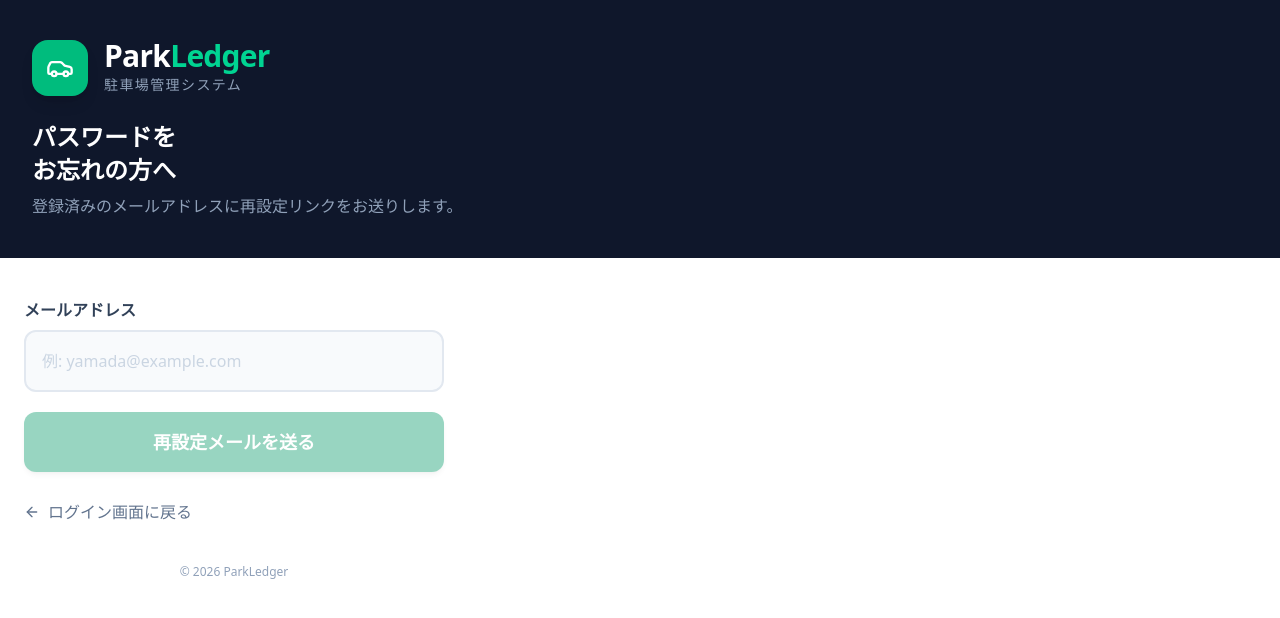
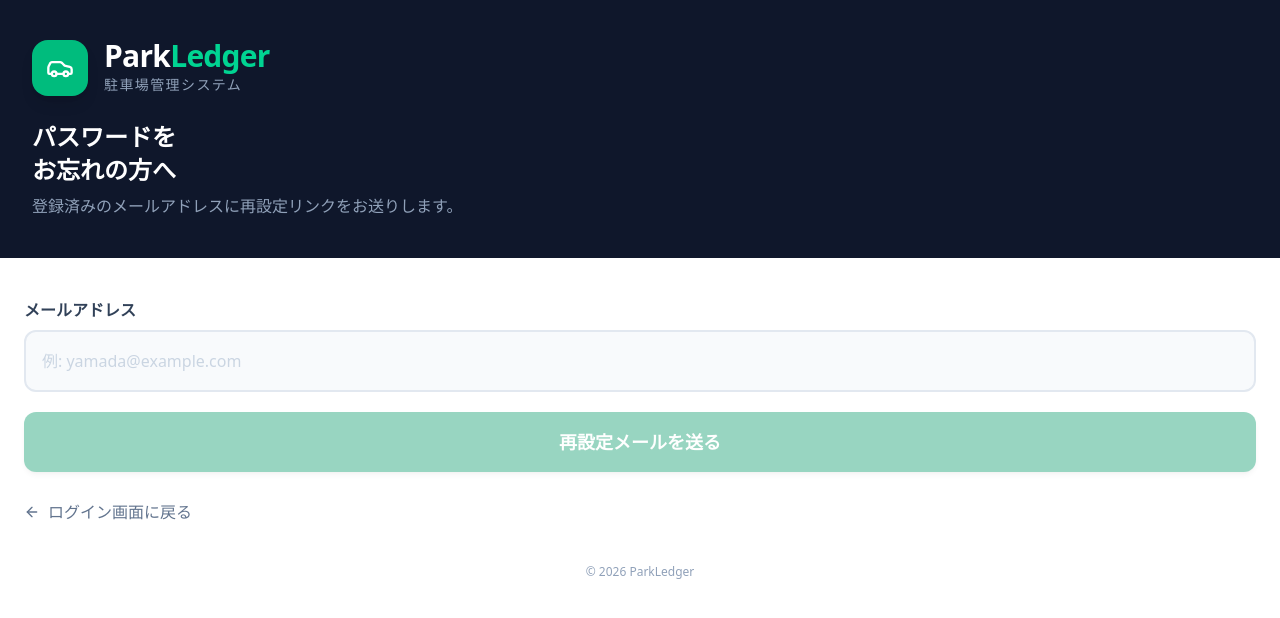
Before and after one commit to yuki-dev-app/parkledger, a Next.js app: page /reset-password in a window 1280 px wide. Shown: the top 618 px of the page. Built offline with nearby package versions, Linux system fonts and the light colour scheme.

Commit message:
fix: 新規登録・パスワードリセット画面をタブレットで全幅表示に修正
Co-Authored-By: Claude Sonnet 4.6 <noreply@anthropic.com>

```diff
--- a/src/app/register/page.tsx
+++ b/src/app/register/page.tsx
@@ -80,8 +80,8 @@ export default function RegisterPage() {
       </div>
 
       {/* 下部ホワイト */}
-      <div className="flex-1 bg-white px-6 py-10">
-        <div className="max-w-[420px]">
+      <div className="flex-1 bg-white">
+        <div className="w-full px-6 py-10">
           {done ? (
             <div className="text-center py-4">
               <div className="w-20 h-20 bg-emerald-100 rounded-full flex items-center justify-center mx-auto mb-6">
--- a/src/app/reset-password/confirm/page.tsx
+++ b/src/app/reset-password/confirm/page.tsx
@@ -93,8 +93,8 @@ export default function ResetPasswordConfirmPage() {
       </div>
 
       {/* 下部ホワイト */}
-      <div className="flex-1 bg-white px-6 py-10">
-        <div className="max-w-[420px]">
+      <div className="flex-1 bg-white">
+        <div className="w-full px-6 py-10">
           {done ? (
             <div className="text-center py-6">
               <div className="w-20 h-20 bg-emerald-100 rounded-full flex items-center justify-center mx-auto mb-6">
--- a/src/app/reset-password/page.tsx
+++ b/src/app/reset-password/page.tsx
@@ -62,8 +62,8 @@ export default function ResetPasswordPage() {
       </div>
 
       {/* 下部ホワイト */}
-      <div className="flex-1 bg-white px-6 py-10">
-        <div className="max-w-[420px]">
+      <div className="flex-1 bg-white">
+        <div className="w-full px-6 py-10">
           {sent ? (
             <div className="text-center py-6">
               <div className="w-20 h-20 bg-emerald-100 rounded-full flex items-center justify-center mx-auto mb-6">
```
